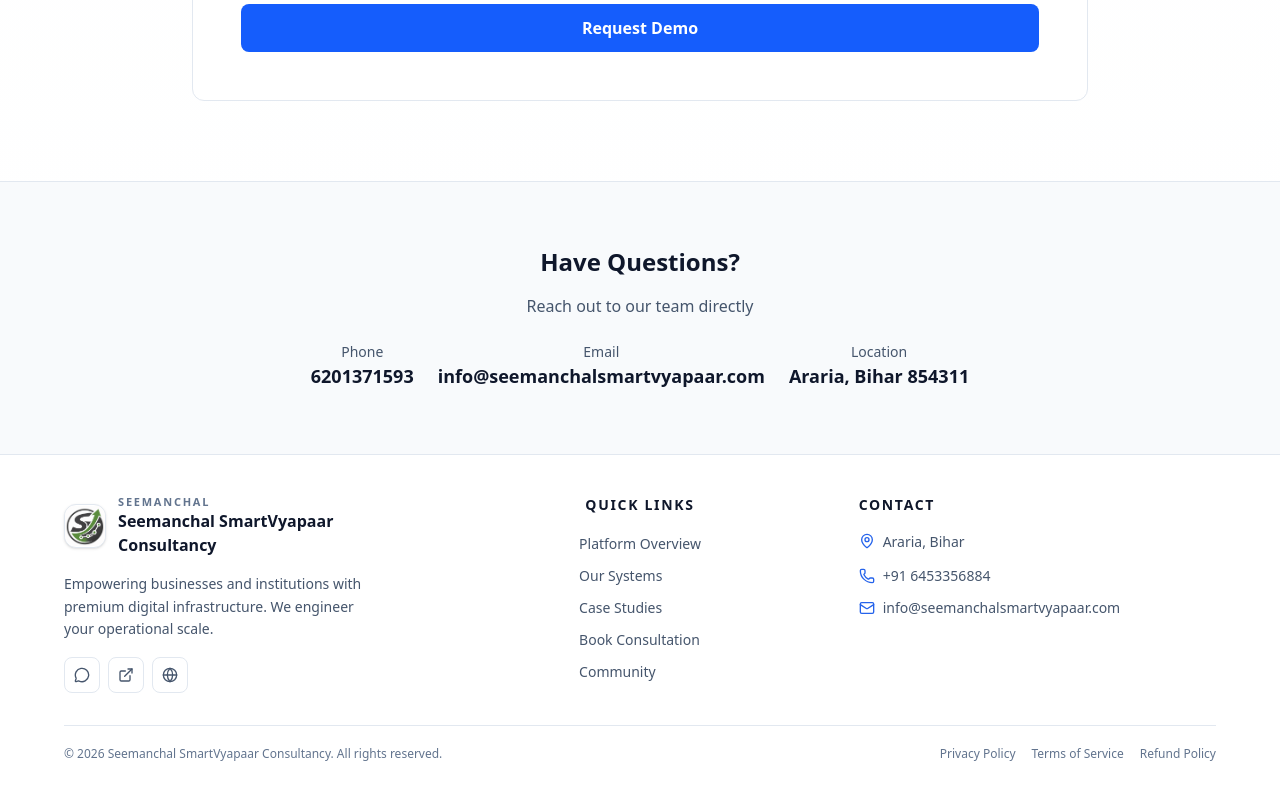
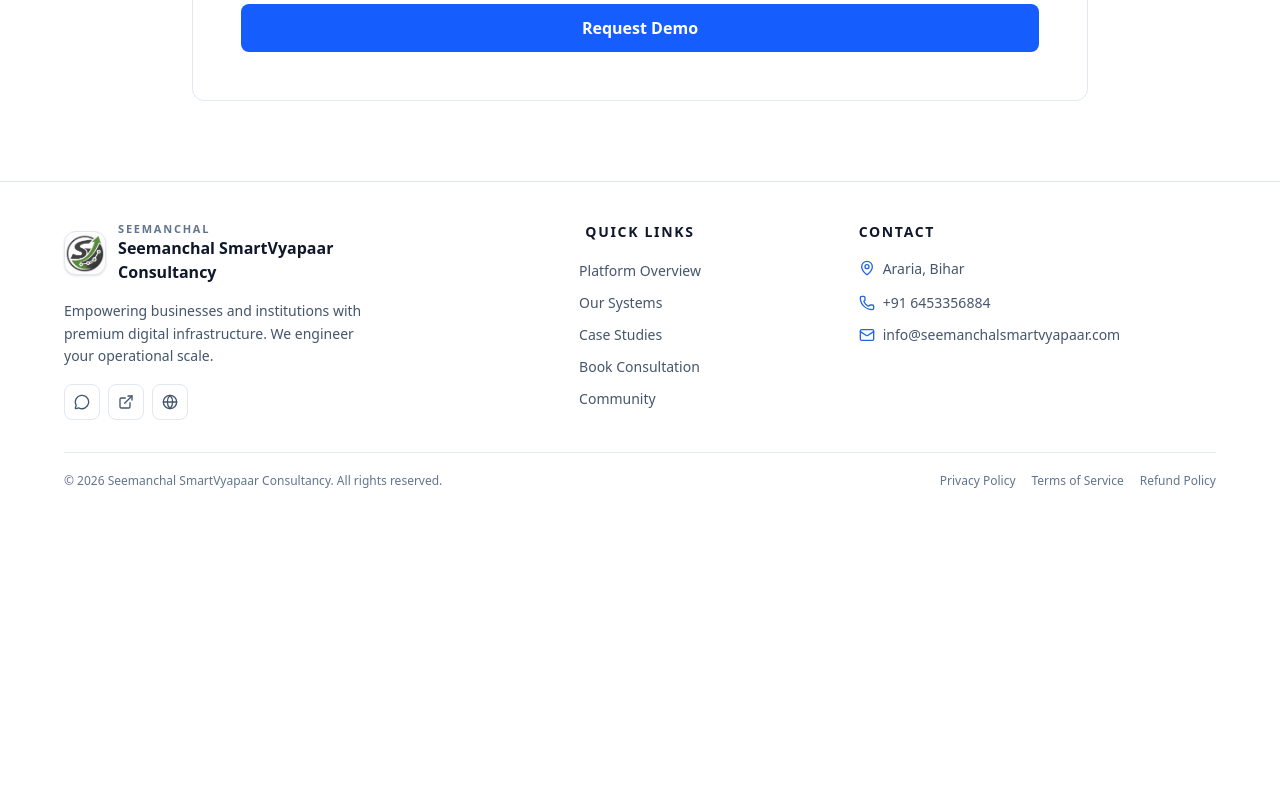
Before and after one commit to ssc-source/seemanchal-smartvyapaar-consultancy, a Next.js app in the folder frontend/: page /future-skills/schools in a window 1280 px wide. Shown: the part 4319-5119 px from the top of the page. After the commit the page ends 4848 px from the top, so only its background shows below. Built offline with nearby package versions, Linux system fonts and the light colour scheme; no server answers.

Commit message:
changes in school page UI

```diff
--- a/frontend/src/app/(public)/future-skills/schools/page.jsx
+++ b/frontend/src/app/(public)/future-skills/schools/page.jsx
@@ -256,7 +256,7 @@
       </section>
 
       {/* Contact Footer */}
-      <section className="py-16 px-4 sm:px-6 lg:px-8 bg-slate-50 border-t border-slate-200">
+      {/* <section className="py-16 px-4 sm:px-6 lg:px-8 bg-slate-50 border-t border-slate-200">
         <div className="max-w-4xl mx-auto text-center">
           <h3 className="text-2xl font-bold text-slate-900 mb-4">Have Questions?</h3>
           <p className="text-slate-600 mb-6">
@@ -265,7 +265,7 @@
           <div className="flex flex-col sm:flex-row gap-6 justify-center">
             <div>
               <p className="text-sm text-slate-600">Phone</p>
-              <p className="text-lg font-semibold text-slate-900">6201371593</p>
+              <p className="text-lg font-semibold text-slate-900">+91 6453356884</p>
             </div>
             <div>
               <p className="text-sm text-slate-600">Email</p>
@@ -277,7 +277,7 @@
             </div>
           </div>
         </div>
-      </section>
+      </section> */}
     </div>
   );
 }
```
